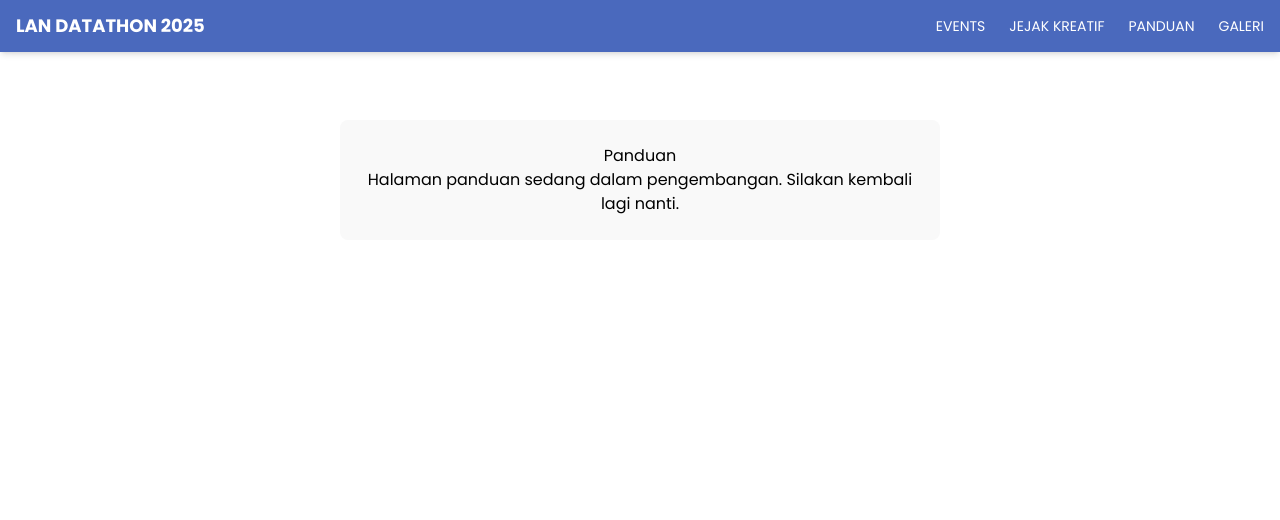
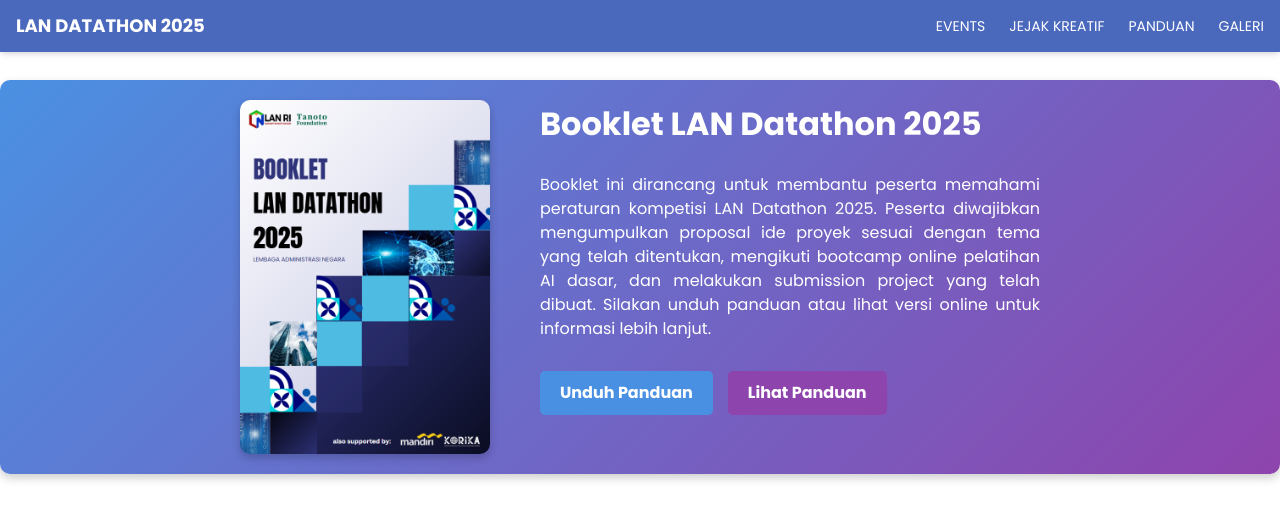
Before and after one commit to pujisubarkah/komitmen, a Nuxt app: page /panduan in a window 1280 px wide. Shown: the top 520 px of the page. Built offline with nearby package versions, Linux system fonts and the light colour scheme.

Commit message:
Update panduan.vue

```diff
--- a/pages/panduan.vue
+++ b/pages/panduan.vue
@@ -1,21 +1,108 @@
 <template>
-    <div class="panduan-page">
-        <h1>Panduan</h1>
-        <p>Halaman panduan sedang dalam pengembangan. Silakan kembali lagi nanti.</p>
+    <div class="panduan-container">
+        <div class="content">
+            <img src="/booklet_datathon.png" alt="Preview Panduan" class="preview-image" />
+            <div class="description">
+                <h1 class="title" style="margin-bottom: 10px;">Booklet LAN Datathon 2025</h1>
+                <p style="margin-bottom: 15px; text-align: justify;">
+                    Booklet ini dirancang untuk membantu peserta memahami peraturan kompetisi LAN Datathon 2025.
+                    Peserta diwajibkan mengumpulkan proposal ide proyek sesuai dengan tema yang telah ditentukan, mengikuti bootcamp online pelatihan AI dasar, dan melakukan submission project yang telah dibuat.
+                    Silakan unduh panduan atau lihat versi online untuk informasi lebih lanjut.
+                </p>
+                <div class="buttons">
+                    <a href="/Booklet_LAN_Datathon_2025.pdf" download class="btn download-btn">Unduh Panduan</a>
+                    <a href="https://bookletdatathon.my.canva.site/" target="_blank" class="btn view-btn">Lihat Panduan</a>
+                </div>
+            </div>
+        </div>
     </div>
 </template>
 
-<script setup>
-// Tidak ada logic khusus untuk halaman sementara ini
+<script>
+export default {
+    name: "Panduan",
+};
 </script>
 
 <style scoped>
-.panduan-page {
-    max-width: 600px;
-    margin: 40px auto;
-    padding: 24px;
-    background: #f9f9f9;
-    border-radius: 8px;
-    text-align: center;
+.panduan-container {
+    display: flex;
+    flex-direction: column;
+    align-items: center;
+    justify-content: center;
+    padding: 20px;
+    background: linear-gradient(135deg, #4a90e2, #8e44ad);
+    color: #fff;
+    border-radius: 10px;
+    box-shadow: 0 4px 10px rgba(0, 0, 0, 0.2);
+}
+
+.title {
+    font-size: 2rem;
+    font-weight: bold;
+    margin-bottom: 20px;
+    text-align: left;
+}
+
+.content {
+    display: flex;
+    align-items: flex-start;
+    gap: 20px;
+    width: 100%;
+    max-width: 800px;
+}
+
+.preview-image {
+    width: 250px;
+    height: auto;
+    border-radius: 10px;
+    box-shadow: 0 4px 8px rgba(0, 0, 0, 0.2);
+    margin-right: 20px; /* Tambahkan margin kanan */
+}
+
+.description {
+    flex: 1;
+    display: flex;
+    flex-direction: column;
+    gap: 15px;
+    padding-left: 10px; /* Tambahkan padding kiri */
+}
+
+.description p {
+    margin: 0;
+    font-size: 1rem;
+    line-height: 1.5;
+}
+
+.buttons {
+    display: flex;
+    gap: 15px;
+}
+
+.btn {
+    padding: 10px 20px;
+    font-size: 1rem;
+    font-weight: bold;
+    text-decoration: none;
+    border-radius: 5px;
+    transition: all 0.3s ease;
+}
+
+.download-btn {
+    background-color: #4a90e2;
+    color: #fff;
+}
+
+.download-btn:hover {
+    background-color: #357ab8;
+}
+
+.view-btn {
+    background-color: #8e44ad;
+    color: #fff;
+}
+
+.view-btn:hover {
+    background-color: #6d348c;
 }
 </style>
```
